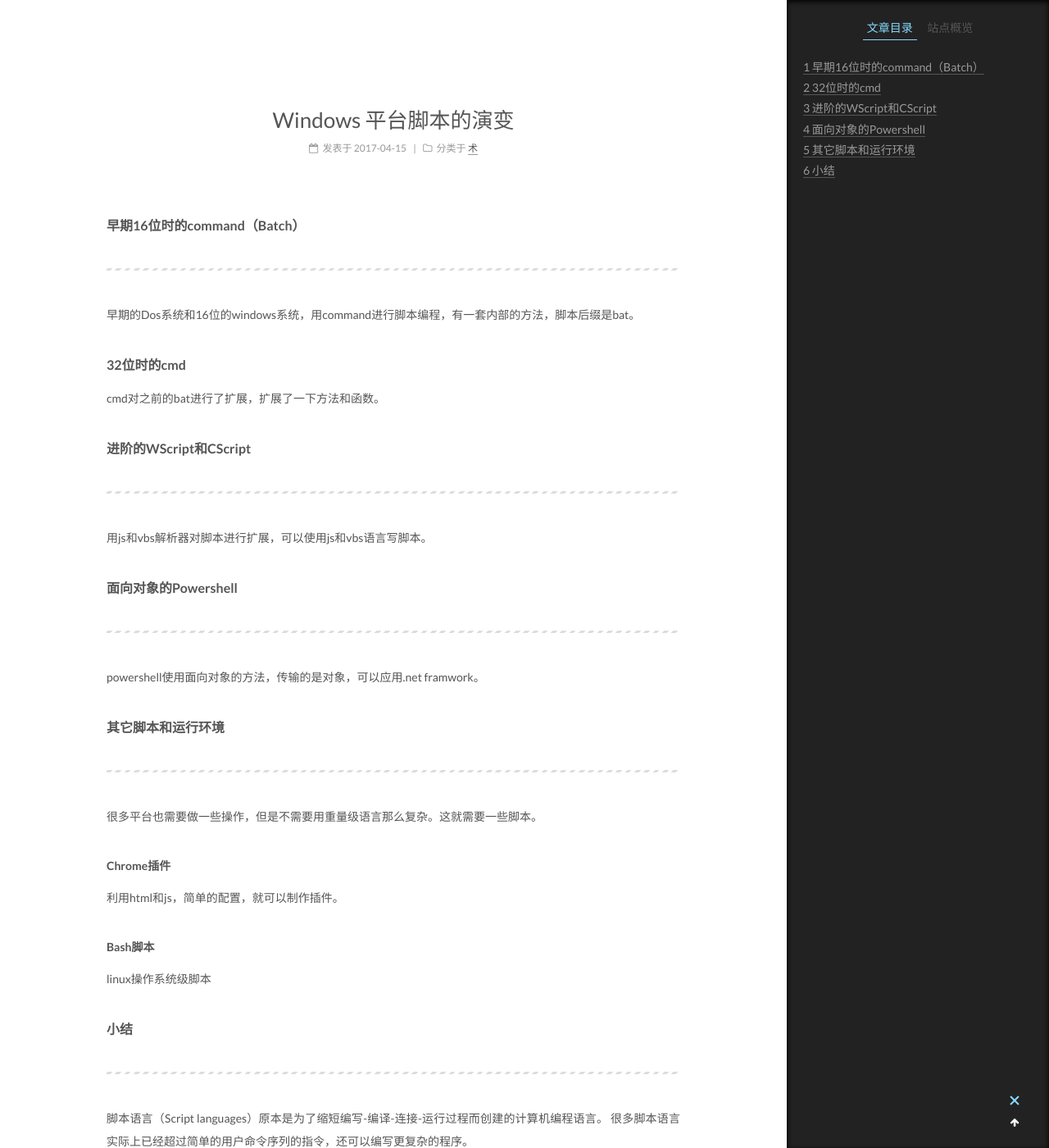
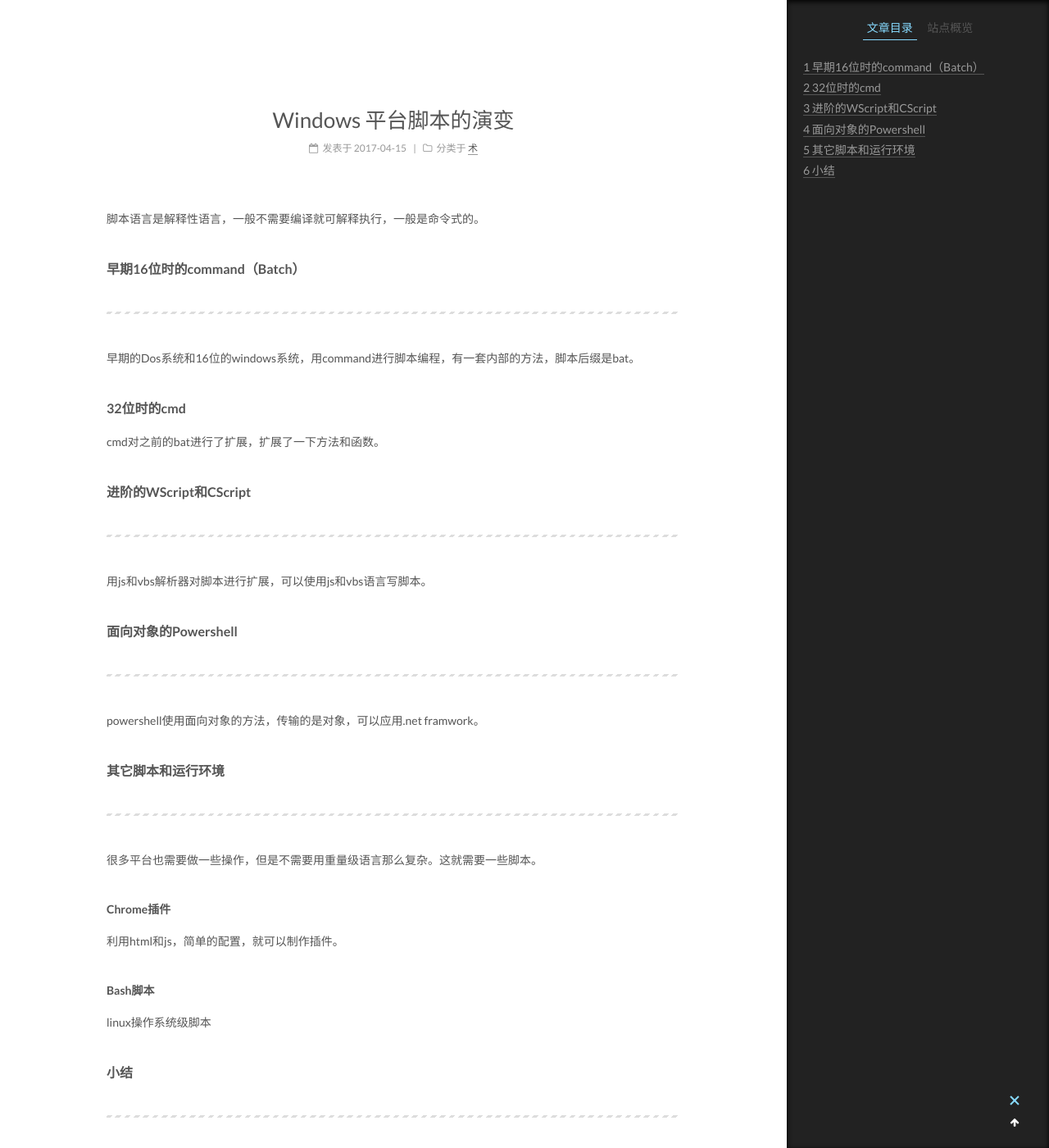
Before and after one commit to oivx/blog, a Jekyll site: the page built from _posts/2017-04-15-Windows 平台脚本的演变.md, in a window 1280 px wide and 1400 px high, scrolled down 214 px. Shown: the whole window at 82% size. Built offline with Jekyll 4.4.1, drawn with Linux system fonts in a browser that asks for light colours.

Commit message:
Modify 2017-04-15

```diff
--- a/_posts/2017-04-15-Windows 平台脚本的演变.md
+++ b/_posts/2017-04-15-Windows 平台脚本的演变.md
@@ -8,6 +8,7 @@ tags:
 - powershell
 - script
 ---
+脚本语言是解释性语言，一般不需要编译就可解释执行，一般是命令式的。
 
 #### 早期16位时的command（Batch）
 
```
